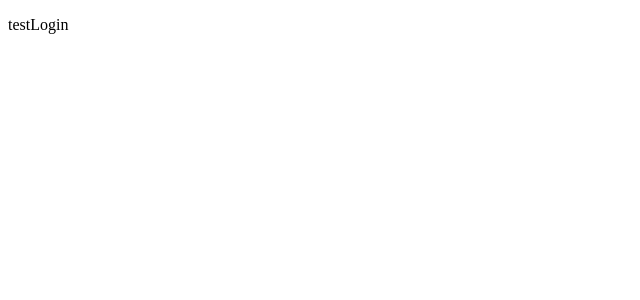
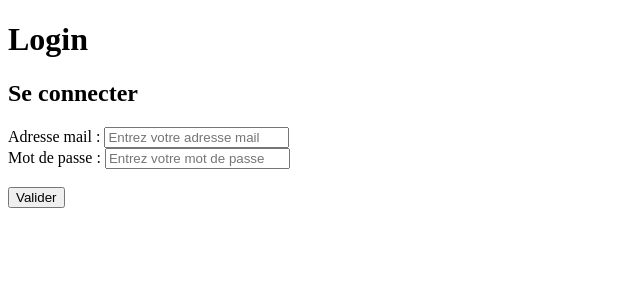
Before and after one commit to tloloum/EcoScout, a React (Create React App) app in the folder front/: page /login in a window 1280 px wide. Shown: the top 300 px of the page, without its empty margins (0-640 px from the left). Built offline with nearby package versions, Linux system fonts and the light colour scheme.

Commit message:
Début de mise en forme du login

```diff
--- a/front/src/pages/Login.js
+++ b/front/src/pages/Login.js
@@ -3,7 +3,29 @@ import React from "react";
 const Login = () => {
   return (
     <div>
-      <p>testLogin</p>
+      <h1>Login</h1>
+
+      <section id="form">
+        <h2>Se connecter</h2>
+        <form action="">
+          <label for="login-email">Adresse mail : </label>
+          <input
+            type="text"
+            id="login-email"
+            placeholder="Entrez votre adresse mail"
+          />
+          <br />
+          <label for="login-mot_de_passe">Mot de passe : </label>
+          <input
+            type="text"
+            id="login-mot_de_passe"
+            placeholder="Entrez votre mot de passe"
+          />
+          <br />
+          <br />
+          <input type="submit" value="Valider" />
+        </form>
+      </section>
     </div>
   );
 };
```
